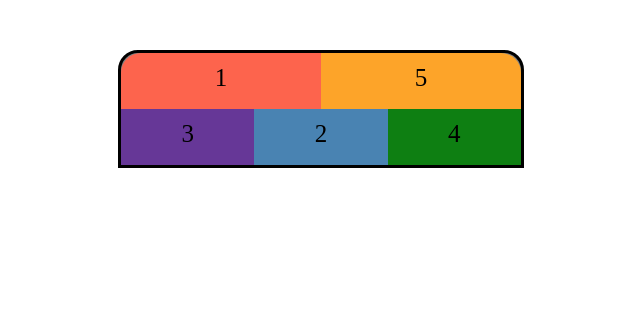
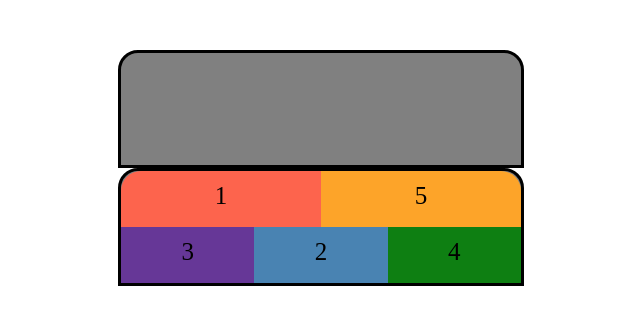
Before and after one commit to Azmodan13/Hm_for_JS, a plain HTML site: page hm_5/index.html in a window 1280 px wide. Shown: the whole page, without its empty margins (319-959 px from the left). Drawn offline with Linux system fonts and the light colour scheme.

Commit message:
last change

```diff
--- a/hm_5/index.html
+++ b/hm_5/index.html
@@ -8,6 +8,8 @@
 
     <title>Document</title>
 </head>
+    <div class="holder">
+    </div>
 <body>
 
     <script async src="js/script.js"></script>
```
